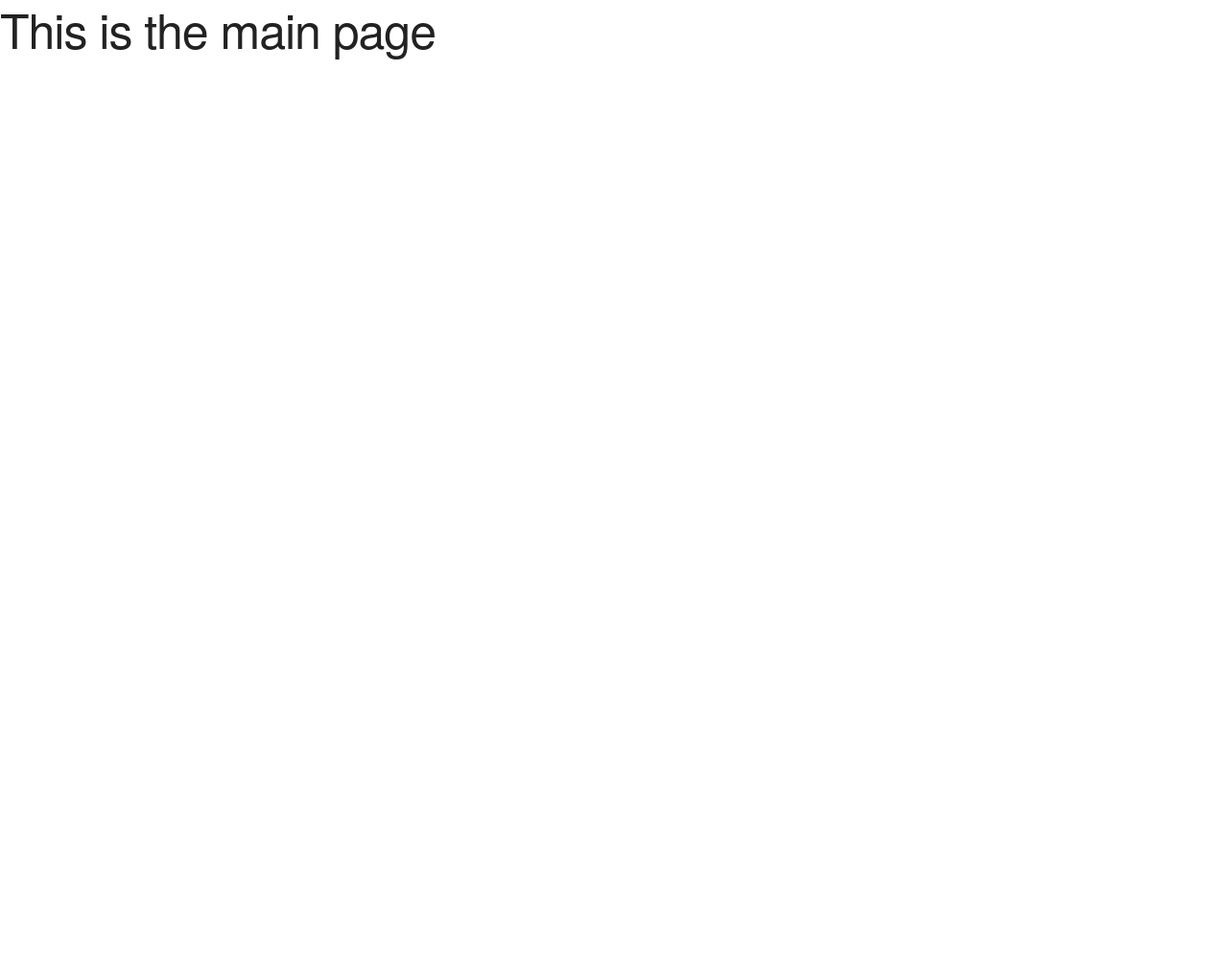
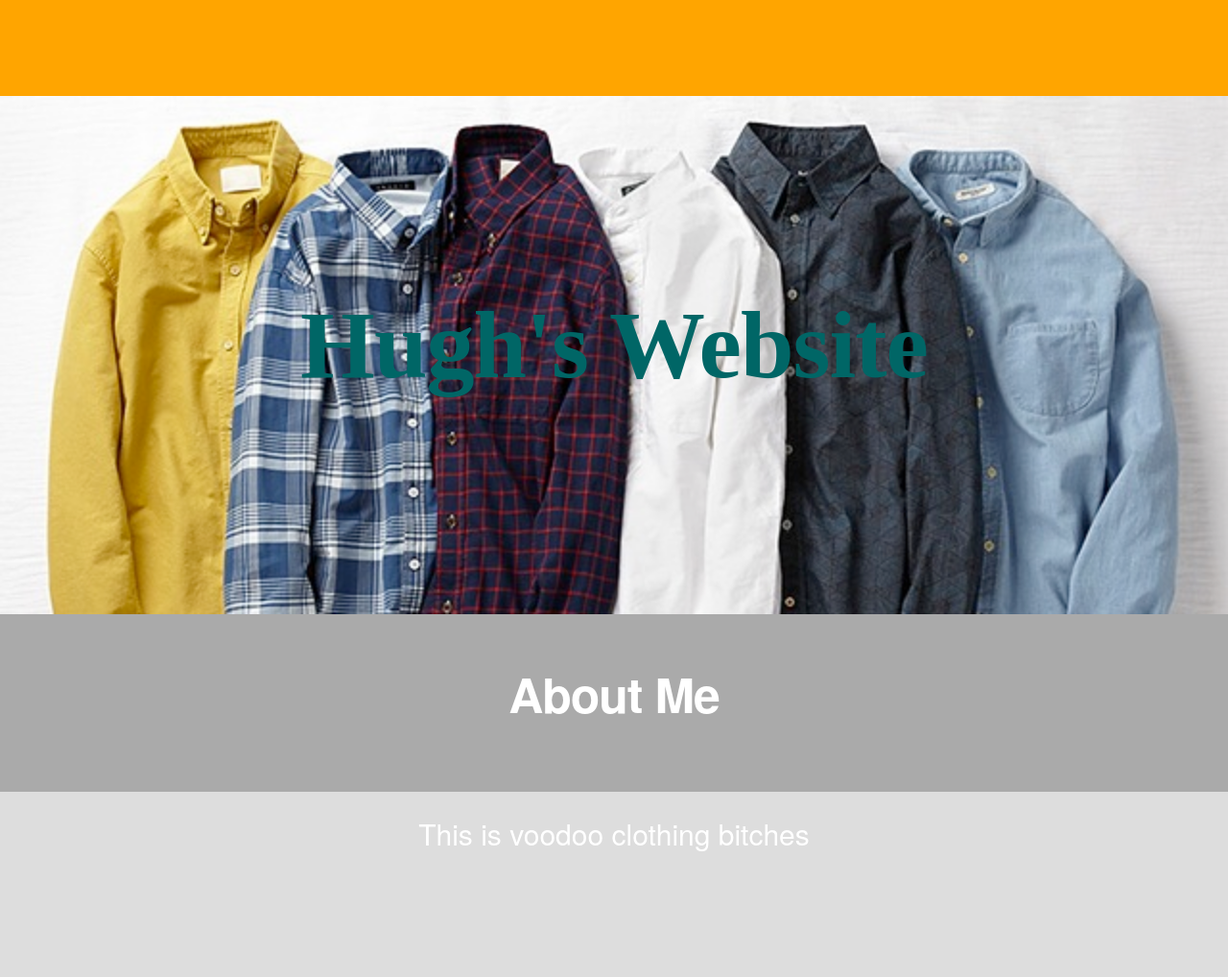
Before and after one commit to artygoodhart/voodooclothing2, a Rails app: page /main/homepage in a window 1280 px wide. Shown: the whole page at 96% size. Before the commit the page ends 62 px from the top, so only its background shows below. Run offline with Rails 7, Linux system fonts and the light colour scheme; style sheets or scripts are compiled from the project's sources; some libraries are stand-ins or nearby versions.

Commit message:
page linked + framework

```diff
--- a/voodooclothing2/app/views/main/homepage.html.erb
+++ b/voodooclothing2/app/views/main/homepage.html.erb
@@ -1 +1,26 @@
-<h1>This is the main page </h1>
+<div class="section top">
+  <div class="section-content">
+
+  </div>
+</div>
+
+<div class="section header">
+  <div class="section-content">
+    <h1 class="heading">Hugh's Website</h1>
+  </div>
+</div>
+
+<div class="section about-me">
+  <div class="section-content">
+    <h3 class="about-header">About Me</h3>
+  </div>
+</div>
+
+<div class="section type">
+  <div class="section-content">
+    <p class="type-text">
+      This is voodoo clothing bitches
+    </p>
+  </div>
+
+</div>
```
